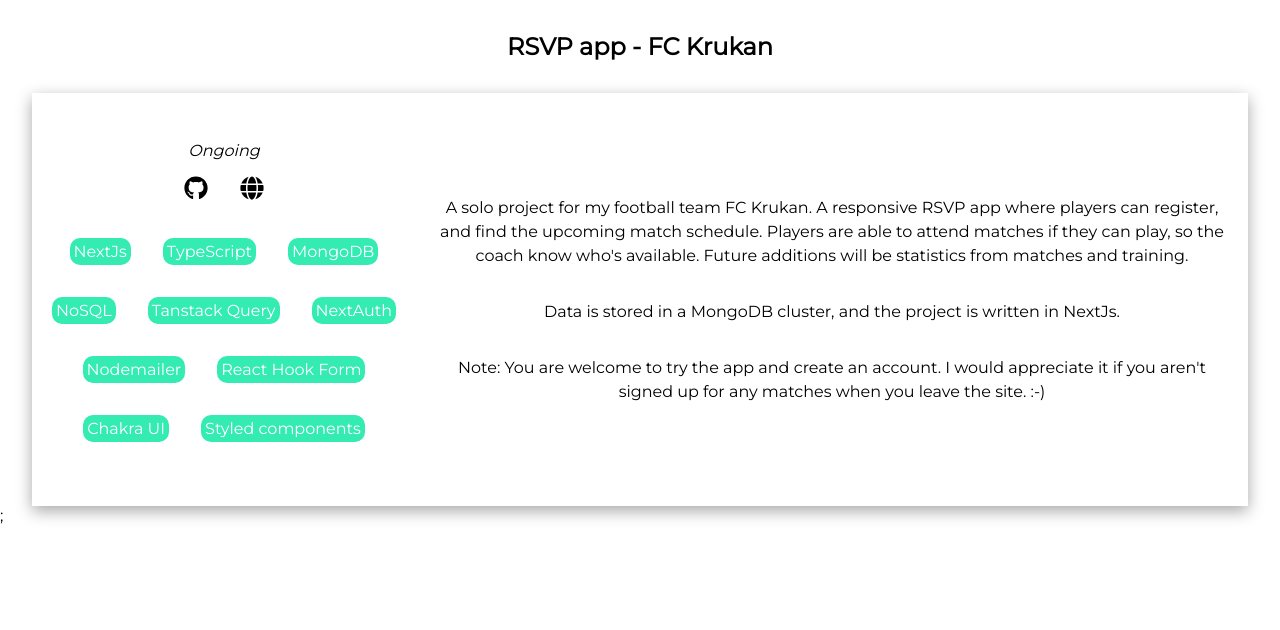
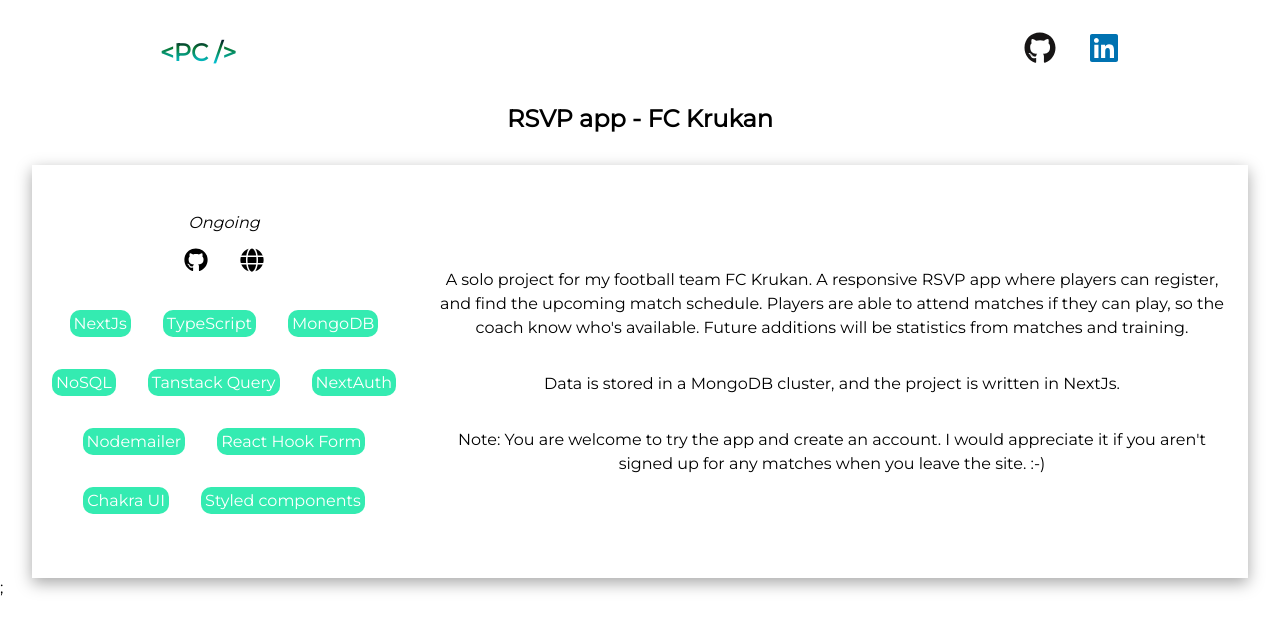
Before and after one commit to fishenchips/portfolio, a Next.js app: page /projects/krukan in a window 1280 px wide. Shown: the top 630 px of the page. Built offline with nearby package versions, Linux system fonts and the light colour scheme.

Commit message:
fixing header

```diff
--- a/src/app/layout.tsx
+++ b/src/app/layout.tsx
@@ -1,5 +1,6 @@
 "use client";
 
+import { Header } from "@/components/header/Header";
 import { Montserrat } from "@next/font/google";
 import "./globals.css";
 
@@ -20,7 +21,10 @@
         head.tsx. Find out more at https://beta.nextjs.org/docs/api-reference/file-conventions/head
       */}
       <head />
-      <body className={montserrat.className}>{children}</body>
+      <body className={montserrat.className}>
+        <Header />
+        <main>{children}</main>
+      </body>
     </html>
   );
 }
--- /dev/null
+++ b/src/components/header/Header.module.css
@@ -0,0 +1,42 @@
+.heading {
+  width: 75%;
+  display: flex;
+  align-items: center;
+  margin: 0 auto;
+  padding-top: 2rem;
+  justify-content: space-between;
+  font-size: 1.5rem;
+}
+
+.links {
+  display: flex;
+  list-style: none;
+}
+
+.links a,
+.links a:visited {
+  text-decoration: none;
+}
+
+.home {
+  background: -webkit-linear-gradient(
+    rgba(2, 0, 36, 1) 0%,
+    rgba(9, 121, 54, 1) 35%,
+    rgba(0, 212, 255, 1)
+  );
+  -webkit-background-clip: text;
+  -webkit-text-fill-color: transparent;
+  font-weight: 700;
+  text-decoration: none;
+}
+
+.github {
+  color: #171515;
+  padding-right: 2rem;
+  font-size: 2rem;
+}
+
+.linkedin {
+  color: #0072b1;
+  font-size: 2rem;
+}
--- /dev/null
+++ b/src/components/header/Header.tsx
@@ -0,0 +1,41 @@
+import Link from "next/link";
+import { FaGithub, FaLinkedin } from "react-icons/fa";
+import { GrDocumentPdf } from "react-icons/gr";
+import styled from "./Header.module.css";
+
+export const Header = () => {
+  return (
+    <header>
+      <div className={styled.heading}>
+        <div>
+          <Link href={"/"} className={styled.home}>
+            {"<PC />"}
+          </Link>
+        </div>
+        <div>
+          <ul className={styled.links}>
+            <li>
+              {/*   <GrDocumentPdf /> */}
+              <Link
+                className={styled.github}
+                href="https://github.com/fishenchips"
+                target="_blank"
+              >
+                <FaGithub />
+              </Link>
+            </li>
+            <li>
+              <Link
+                className={styled.linkedin}
+                href="https://www.linkedin.com/in/philip-carlsson-b6494a90/"
+                target="_blank"
+              >
+                <FaLinkedin />
+              </Link>
+            </li>
+          </ul>
+        </div>
+      </div>
+    </header>
+  );
+};
--- a/src/components/landingPage/LandingPage.module.css
+++ b/src/components/landingPage/LandingPage.module.css
@@ -1,6 +1,10 @@
 .heading {
-  margin: 4rem 0;
+  margin: 2rem 0;
   text-align: center;
+}
+
+.heading h2 {
+  margin-bottom: 1rem;
 }
 
 .name {
```
Also changed, not shown: src/components/landingPage/LandingPage.tsx (+16 -21 lines).
